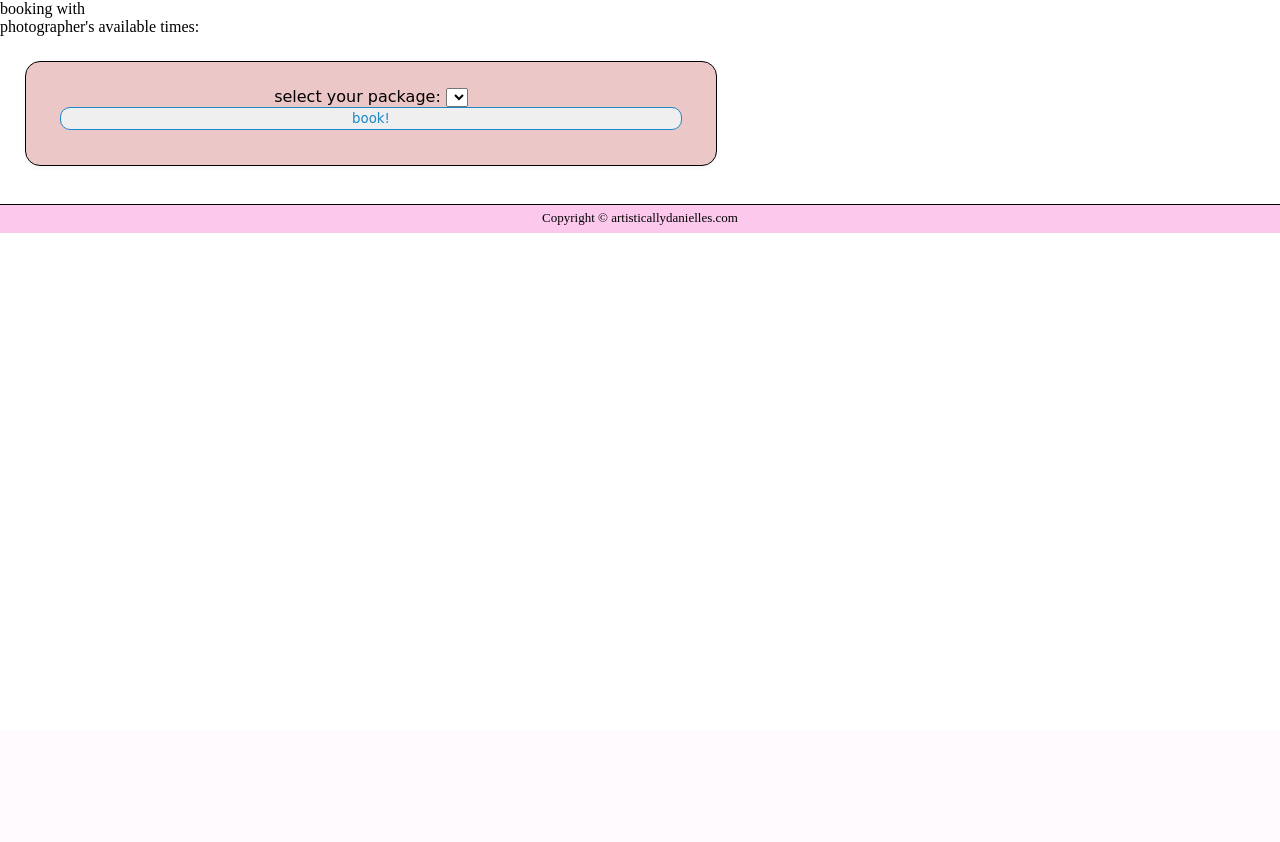
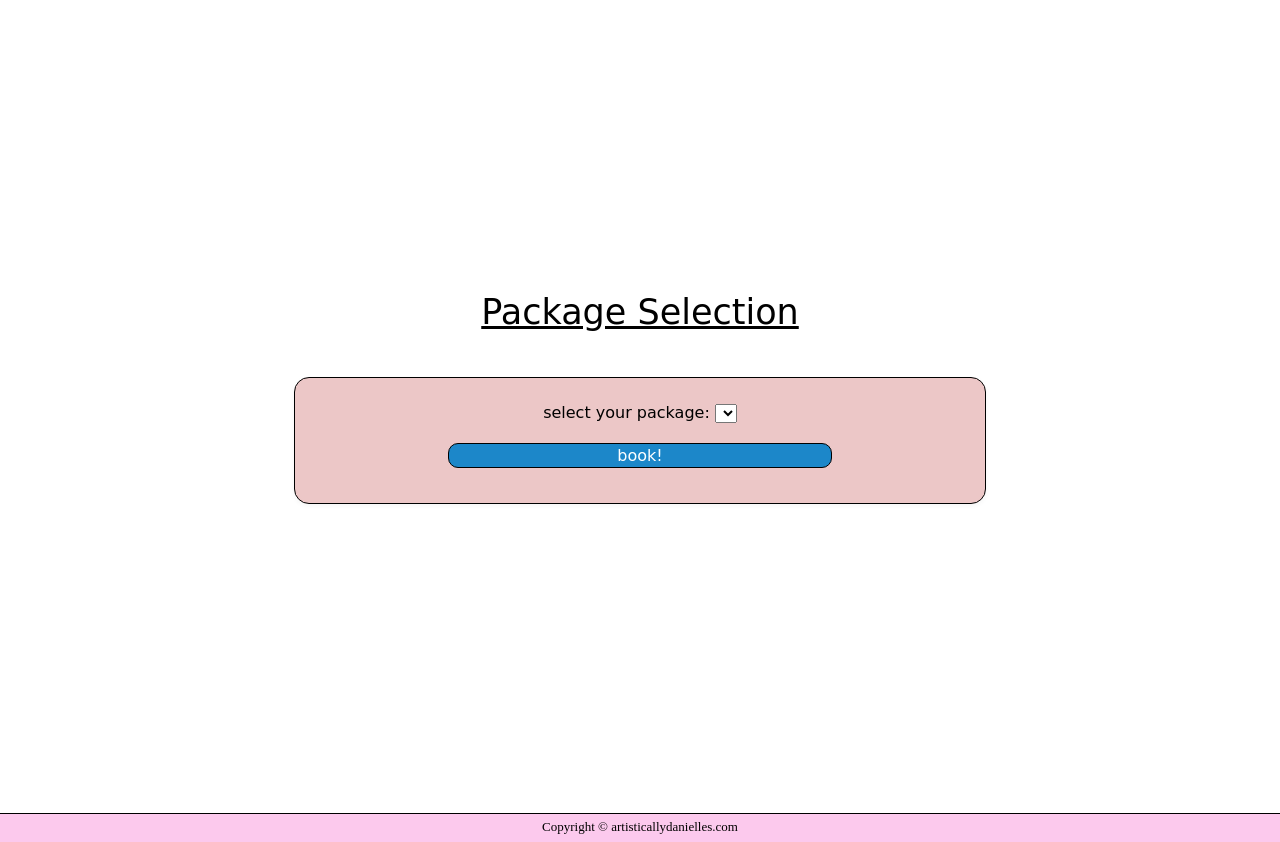
Before and after one commit to dhyxy/cpsc_471_project, a Flask app: template server/templates/book.html.jinja in a window 1280 px wide. Shown: the part 78-920 px from the top of the page. Before the commit the page ends 311 px from the top, so only its background shows below. Run offline with Flask 2, Linux system fonts and the light colour scheme; the template is opened without the code that fills it, so the values that code supplies are empty.

Commit message:
stoof
jsishdjsjs

```diff
--- a/server/app.py
+++ b/server/app.py
@@ -13,12 +13,21 @@ core = Blueprint('core', __name__)
 def home():
     photographers = db.User.list_photographers()
     is_photographer = False
+    if 'user' in g:
+        user: db.User = g.get('user')
+        is_photographer = user and user.type is db.UserType.PHOTOGRAPHER
+    return render_template('home.html.jinja', photographers=photographers, is_photographer=is_photographer)
+
+@core.route('/appt')
+def appt():
+    photographers = db.User.list_photographers()
+    is_photographer = False
     appointments = [];
     if 'user' in g:
         user: db.User = g.get('user')
         is_photographer = user and user.type is db.UserType.PHOTOGRAPHER
         appointments = fetch_appointments(user.email, is_photographer)
-    return render_template('home.html.jinja', photographers=photographers, is_photographer=is_photographer, appointments = appointments)
+    return render_template('appt.html.jinja', photographers=photographers, is_photographer=is_photographer, appointments = appointments)
 
 @core.route('/register', methods=('GET', 'POST'))
 def register():
--- a/server/templates/base.html.jinja
+++ b/server/templates/base.html.jinja
@@ -17,6 +17,7 @@
                 <a class="inactive {{'active' if active_page == 'home'}}" href="{{url_for('core.home')}}">Home</a>
                 {% if session.get(EMAIL_SESSION_KEY) %}
                     <a class="inactive {{'active' if active_page == 'logout'}}" href="{{ url_for('core.logout') }}">Logout</a>
+                    <a class = "inactive {{'active' if active_page == 'appt'}}" href="{{ url_for('core.appt') }}">Bookings</a>
                 {% if is_photographer %}
                     <a class="inactive {{'active' if active_page == 'profile'}}" href="{{ url_for('core.profile') }}">Profile</a>
                 {% endif %}
--- a/server/templates/book.html.jinja
+++ b/server/templates/book.html.jinja
@@ -3,9 +3,9 @@
 {% block title %}booking{% endblock title %}
 
 {% block content %}
-booking with {{ photographer.name }}
-<div class="booking-container">
-    photographer's available times:
+<div align:"center" class="main-block">
+    <h3 id = "contactHead" style = "text-decoration:none">{{photographer.name}}</h3>
+    <h1 id = "contactHead">Package Selection</h1>
     <form method="post">
     {% for available_time in available_times %}
         <div class="available-time">
@@ -20,7 +20,9 @@ booking with {{ photographer.name }}
             <option value="{{package.id}}">{{package.items}} - ${{package.pricing}}</option>
         {% endfor %}
     </select>
-    <input type="submit" value="book!">
+    <div class ="subButtonPos" style="padding-top:20px">
+        <input class = "subButton" style="padding: 2px;" type="submit" value="book!">
+    </div>
     </form>
 </div>
 {% endblock content %}
```
Also changed, not shown: server/templates/appt.html.jinja (added, +23 -0 lines).
